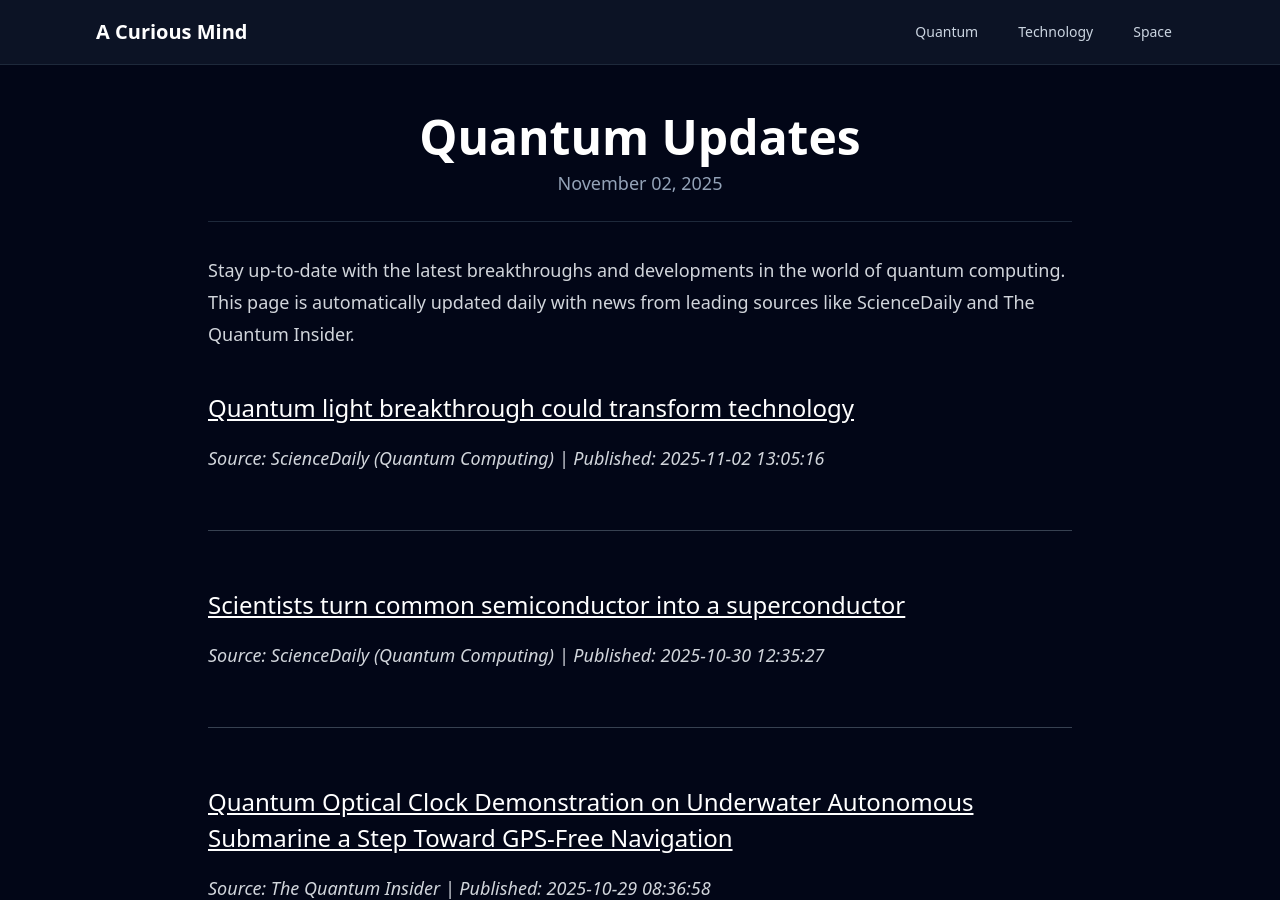
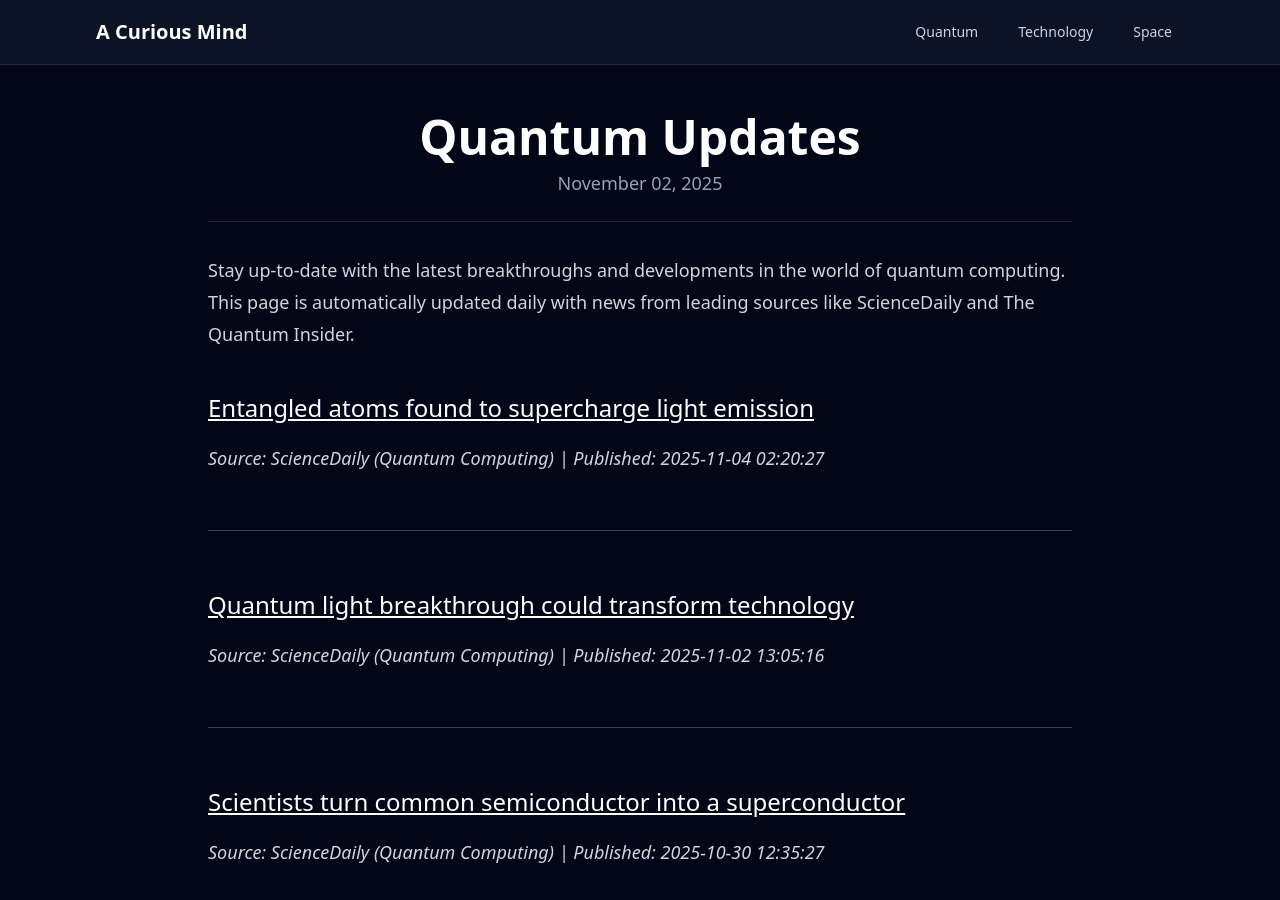
Before and after one commit to onehl7/onehl7.github.io, a Jekyll site: the page built from _posts/2025-11-02-quantum-updates.md, in a window 1280 px wide and 900 px high. Built offline with Jekyll 4.4.1, drawn with Linux system fonts in a browser that asks for light colours; nearby versions of some CDN libraries; some of the changed text lies outside the part shown.

Commit message:
Update quantum news data

```diff
--- a/_data/quantum_news.json
+++ b/_data/quantum_news.json
@@ -1,4 +1,10 @@
 [
+  {
+    "source": "ScienceDaily (Quantum Computing)",
+    "title": "Entangled atoms found to supercharge light emission",
+    "link": "https://www.sciencedaily.com/releases/2025/11/251103093009.htm",
+    "published": "2025-11-04 02:20:27"
+  },
   {
     "source": "ScienceDaily (Quantum Computing)",
     "title": "Quantum light breakthrough could transform technology",
@@ -52,11 +58,5 @@
     "title": "Japanese scientists unveil a quantum battery that defies energy loss",
     "link": "https://www.sciencedaily.com/releases/2025/10/251023031612.htm",
     "published": "2025-10-24 07:46:41"
-  },
-  {
-    "source": "ScienceDaily (Quantum Computing)",
-    "title": "Scientists stumble on a hidden quantum trick in 2D materials",
-    "link": "https://www.sciencedaily.com/releases/2025/10/251021083640.htm",
-    "published": "2025-10-21 15:25:27"
   }
 ]
```
